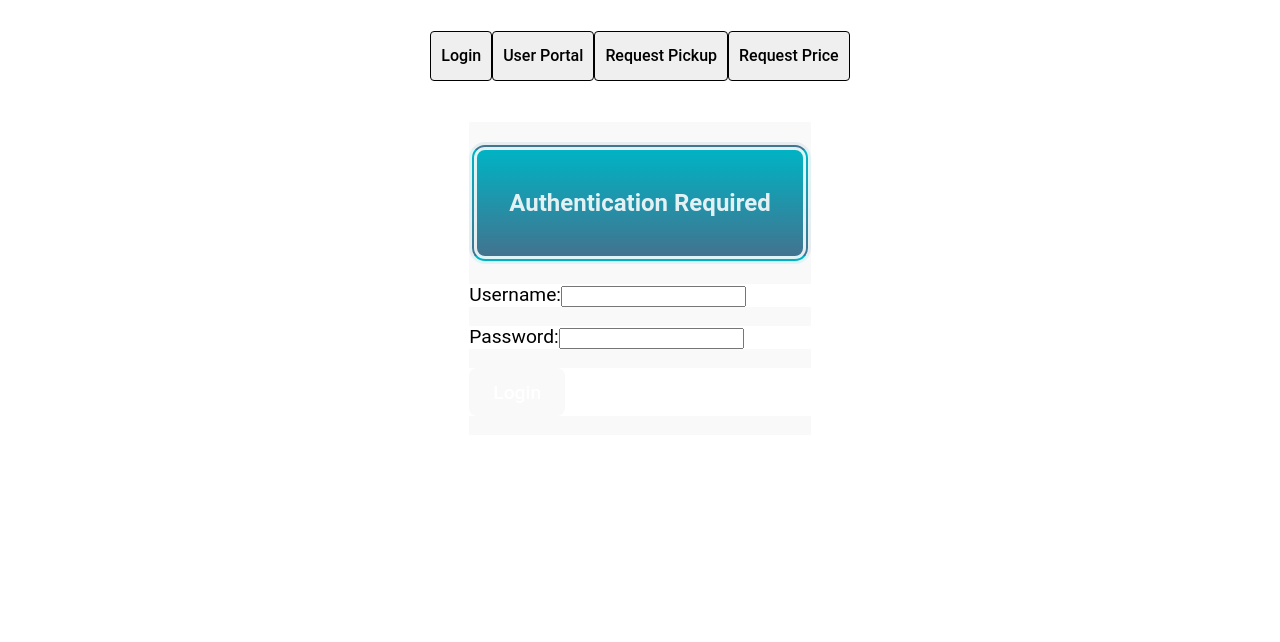
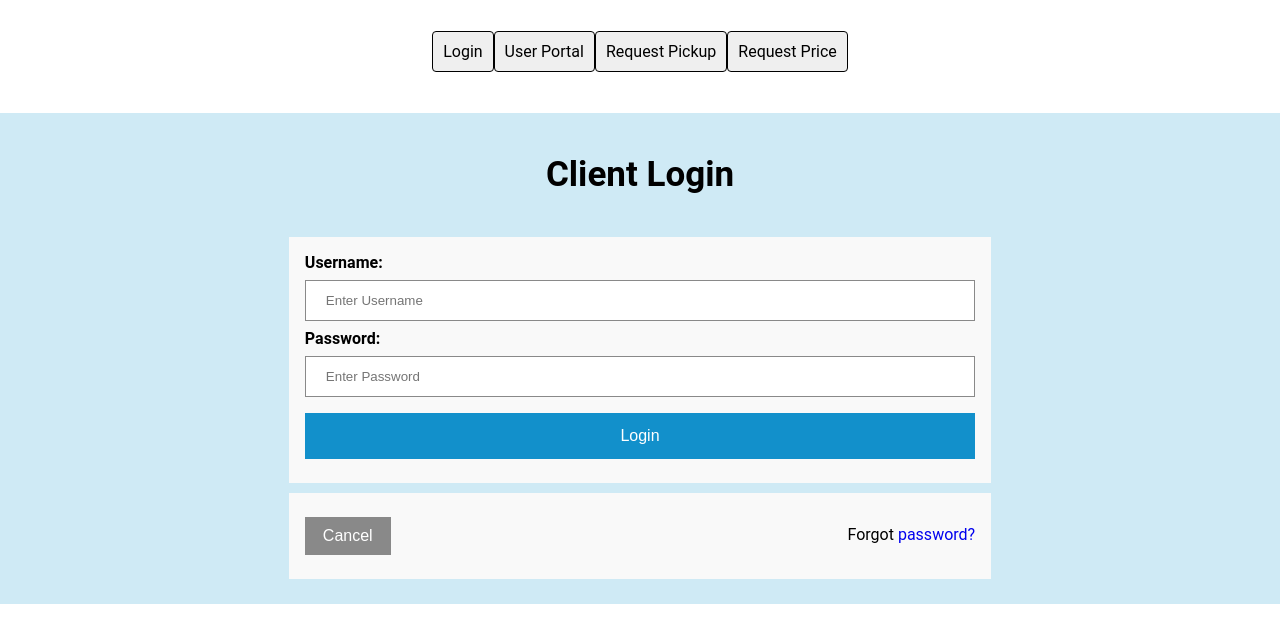
Before and after one commit to garrett-lieb/groupProject3, a React (Vite) app in the folder client/: page / in a window 1280 px wide. Shown: the top 642 px of the page. Built offline with nearby package versions, Linux system fonts and the light colour scheme.

Commit message:
work on styling for login form and adjust styling code in index.css

```diff
--- a/client/src/components/LoginPage/login.css
+++ b/client/src/components/LoginPage/login.css
@@ -1,134 +1,91 @@
-/* :root {
-    font-family: 'Roboto', sans-serif;
-    line-height: 1.75;
-    font-weight: 400;
-    color-scheme: light dark;
-    color: rgba(255, 255, 255, 0.87);
-    background-color: #242424;
-    font-synthesis: none;
-    text-rendering: optimizeLegibility;
-    -webkit-font-smoothing: antialiased;
-    -moz-osx-font-smoothing: grayscale;
-  } */
-
-  /* body {
-    align-items: center;
-    background-image:
-    linear-gradient(to right, rgb(0, 133, 145), rgb(0, 183, 200), rgb(0, 179, 176));
-    box-sizing: border-box;
-    margin: 0;
-    padding-top: 0;
-  } */
-
-  /* a {
-    font-weight: 500;
-    text-decoration: inherit;
-  }
-   */
-
-
-
-  h1 {
-    font-size: 3.2em;
-    line-height: 1.1;
-    padding: 1rem;
-    font-size: 3em;
-    border: 10px solid;
-    border-radius: 5rem;
-    border-color: #59b2dc;
-    box-shadow: 25px 0px 15px 5px #7B8585;
-    color: rgb(255, 255, 255);
+:root {
+  --primary: #1290cb;
+  --secondary: #59b2dc;
+  --tertiary: #cfeaf5;
+  --greyfont: #ccc;
 }
 
 h2 {
-    padding: 2rem;
-    font-size: 1.5rem;
-    background-image: linear-gradient( rgb(0, 179, 196), rgb(66, 115, 143));
-    border-style: double;
-    border-width: 0.5rem;
-    border-radius: 1rem;
-
+  font-size: 35px;
 }
 
-  h3 {
-    font-size: 2rem;
-    line-height: 1.1;
+form {
+  border: 3px solid var(--tertiary);
+  /* align-items: flex-start;
+  color: black;
+  display: flex;
+  flex-direction: column;
+  padding: 8px; */
 }
 
-  h4 {
-    padding-left: 1rem;
-    font-size: 1.5rem;
-    line-height: 1.1;
-    border: .5rem double;
-    border-radius: 1rem;
-    border-color: #1290cb;
-    color: black;
+label {
+  font-weight: bold;
 }
 
-  p {
-    background-color: #ffffff;
-    font-size: 1.2rem;
-    line-height: 1.1;
-    color: black;
+input[type="text"],
+input[type="password"] {
+  border: 1px solid var(--greyfont);
+  box-sizing: border-box;
+  padding: 12px 20px;
+  margin: 8px 0;
+  display: inline-block;
+  width: 100%;
 }
 
 button {
-    border-radius: 8px;
-    border: 1px solid transparent;
-    padding: 0.6em 1.2em;
-    font-size: 1em;
-    font-weight: 500;
-    font-family: inherit;
-    background-color: black;
+  background-color: var(--primary);
+  color: white;
+  font-size: medium;
+  padding: 14px 20px;
+  margin: 8px 0;
+  border: none;
   cursor: pointer;
-    transition: 0.25s;
+  width: 100%;
 }
 
 button:hover {
-    background-color: #1290cb;
-    color: #ffffff;
+  opacity: 0.8;
+  transition: 0.2s;
 }
 
-  button:focus,
-  button:focus-visible {
-    outline: 4px auto -webkit-focus-ring-color;
+.loginWrapper {
+  align-items: center;
+  background-color: var(--tertiary);
+  display: flex;
+  flex-direction: column;
+  line-height: normal;
+  padding: 12px;
+  width: 100%;
 }
 
-  textarea {
-    background-color: #f9f9f9;
+.container {
+  padding: 16px;
 }
 
+.cancelbtn {
+  width: auto;
+  padding: 10px 18px;
+  background-color: var(--greyfont);
+}
 
-  @media (prefers-color-scheme: light) {
-    :root {
-      color: #213547;
-      background-color: #ffffff;
+span.password {
+  float: right;
+  padding-top: 16px;
 }
-    a:hover {
-      color: #1290cb;
+
+/* Change styles for span and cancel button on extra small screens */
+
+@media screen and (max-width: 300px) {
+  .loginWrapper {
+    align-items: flex-start;
+    display: flex;
+    flex-direction: column;
   }
-    button {
-      background-color: #f9f9f9;
+  span.password {
+    display: block;
+    float: none;
+  }
+  .cancelbtn {
+  width: 100%;
 }
 }
-
-
-  @media screen and (max-width: 840px) {
-    body {
-      display: flex;
-      align-items: center;
-    }
-    h3 {
-      text-align: center;
-    }
-  }
-
-
-  @media screen and (max-width: 320px) {
-    body {
-      display: table-column
-    }
-    h3 {
-      text-align: center;
-    }
-  }
--- a/client/src/components/LoginPage/login.jsx
+++ b/client/src/components/LoginPage/login.jsx
@@ -1,40 +1,50 @@
-import React from 'react';
-import { Link } from 'react-router-dom';
+import React from "react";
+import { Link } from "react-router-dom";
 
-import './login.css';
+import "./login.css";
 
+const LoginPage = () => {
+  return (
+    <div className="loginWrapper">
+      <h2>Client Login</h2>
+      <form>
+        <div className="container">
+          <label className="username">Username:</label>
+          <input
+            type="text"
+            placeholder="Enter Username"
+            name="username"
+            required
+          />
 
+          <label className="password">Password:</label>
+          <input
+            type="text"
+            placeholder="Enter Password"
+            name="password"
+            required
+          />
 
-
-const LoginPage = () =>  {
-    return (
-        <div className='loginBody'>
-            {/* <img></img> */}
-            <h2>
-                Authentication Required
-            </h2>
-            <form>
-             <p>
-                <label>
-                    Username:
-                </label>
-                <input type='text' name='username' required />
-            </p>
-            <p>
-            <label>
-                    Password:
-                </label>
-                <input type='password' name='password' required />
-            </p>
-            <p>
-                <button id='login_button' type='submit'>
-                    Login
-                </button>
-            </p>
-            </form>
-
+          <button className="loginBtn" type="submit">
+            Login
+          </button>
+          {/* reveiw https://react.tips/checkboxes-in-react-16/
+           <label>
+            <input type="checkbox" checked="checked" name="remember" />
+            Remember me
+          </label> */}
         </div>
-    )
-}
+        <div className="container">
+          <button type="button" className="cancelbtn">
+            Cancel
+          </button>
+          <span className="password">
+            Forgot <a href="#">password?</a>
+          </span>
+        </div>
+      </form>
+    </div>
+  );
+};
 
 export default LoginPage;
--- a/client/src/components/Root/nav.css
+++ b/client/src/components/Root/nav.css
@@ -1,3 +1,18 @@
+/* :root {
+    --primary: #1290cb;
+    --secondary: #59b2dc;
+    --tertiary: #CFEAF5;
+  --greyfont: #898989;
+  } */
+
+a {
+    text-decoration: none;
+}
+
+a :hover {
+
+}
+
 ul{
     margin: 20px 20px 40px 20px;
     padding: 1px 1px 1px 1px;
@@ -22,6 +37,7 @@ ul li:hover {
     transition: 0.5s;
 }
 
+
 .menu{
     background-color: #ffff;
     display: flex;
--- a/client/src/index.css
+++ b/client/src/index.css
@@ -1,32 +1,28 @@
 :root {
-  font-family: 'Roboto', sans-serif;
-  line-height: 1.75;
-  font-weight: 400;
-  /* color-scheme: light dark; */
-  color: rgba(255, 255, 255, 0.87);
-  /* background-color: #242424; */
-  font-synthesis: none;
-  text-rendering: optimizeLegibility;
-  -webkit-font-smoothing: antialiased;
-  -moz-osx-font-smoothing: grayscale;
+  --primary: #1290cb;
+  --secondary: #59b2dc;
+  --tertiary: #CFEAF5;
+--greyfont: #898989;
 }
 
+
 body {
-  align-items: center;
-  background-image:
-  linear-gradient(to right, rgb(0, 133, 145), rgb(0, 183, 200), rgb(0, 179, 176));
-  box-sizing: border-box;
+  /* align-items: center; */
+  /* background-image:  */
+  /* linear-gradient(to right, rgb(0, 133, 145), rgb(0, 183, 200), rgb(0, 179, 176)); */
+  /* box-sizing: border-box; */
+  font-family: 'Roboto', sans-serif;
   margin: 0;
   padding-top: 0;
 }
 
-a {
+/* a {
   font-weight: 500;
   text-decoration: inherit;
-}
+} */
 
 
-h1 {
+/* h1 {
   font-size: 3.2em;
   line-height: 1.1;
   padding: 1rem;
@@ -36,19 +32,19 @@ h1 {
   border-color: #59b2dc;
   box-shadow: 25px 0px 15px 5px #7B8585;
   color: rgb(255, 255, 255);
-}
+} */
 
-h2 {
+/* h2 {
   padding: 2rem;
-  font-size: 1.5rem;
-  background-image: linear-gradient( rgb(0, 179, 196), rgb(66, 115, 143));
-  border-style: double;
-  border-width: 0.5rem;
+  font-size: 1.5rem; */
+  /* background-image: linear-gradient( rgb(0, 179, 196), rgb(66, 115, 143)); */
+  /* border-style: double; */
+  /* border-width: 0.5rem;
   border-radius: 1rem;
 
-}
+} */
 
-h3 {
+/* h3 {
   font-size: 2rem;
   line-height: 1.1;
 }
@@ -61,16 +57,15 @@ h4 {
   border-radius: 1rem;
   border-color: #1290cb;
   color: black;
-}
+} */
 
 p {
-  background-color: #ffffff;
   font-size: 1.2rem;
   line-height: 1.1;
   color: black;
 }
 
-button {
+/* button {
   color: white;
   border-radius: 8px;
   border: 1px solid transparent;
@@ -81,54 +76,24 @@ button {
   background-color: black;
   cursor: pointer;
   transition: 0.25s;
-}
+} */
 
-button:hover {
-  background-color: #1290cb;
-  color: #ffffff;
-}
 
-button:focus,
-button:focus-visible {
-  outline: 4px auto -webkit-focus-ring-color;
-}
 
+
+/*
 textarea {
   background-color: #f9f9f9;
   color: black;
-}
+} */
 
 
-@media (prefers-color-scheme: light) {
-  /* :root {
-    color: #213547;
-    background-color: #ffffff;
-  } */
-  a:hover {
-    color: #1290cb;
-  }
-  button {
-    background-color: #f9f9f9;
-  }
-}
 
 
-@media screen and (max-width: 840px) {
+
+@media only screen and (max-width: 720px) {
   body {
     display: flex;
-    align-items: center;
   }
-  h3 {
-    text-align: center;
-  }
+
 }
-
-
-@media screen and (max-width: 320px) {
-  body {
-    display: table-column
-  }
-  h3 {
-    text-align: center;
-  }
-}
```
Also changed, not shown: client/src/components/Pickup/TimePicker.css (+8 -0 lines), client/src/components/Pickup/pickup.css (+7 -0 lines), client/src/components/Price/price.css (+7 -0 lines). Lines whose indentation alone changed are shown as unchanged.
